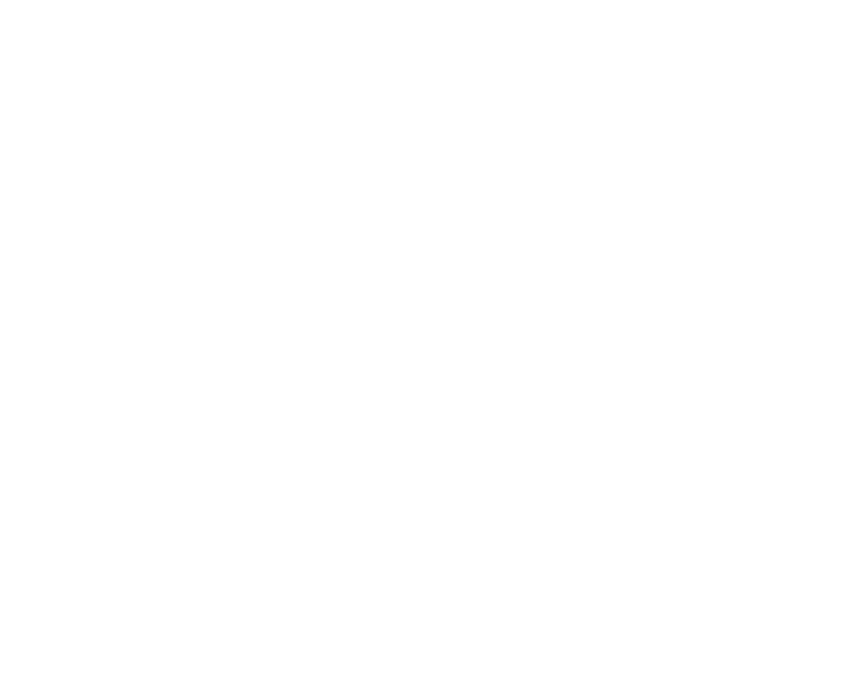
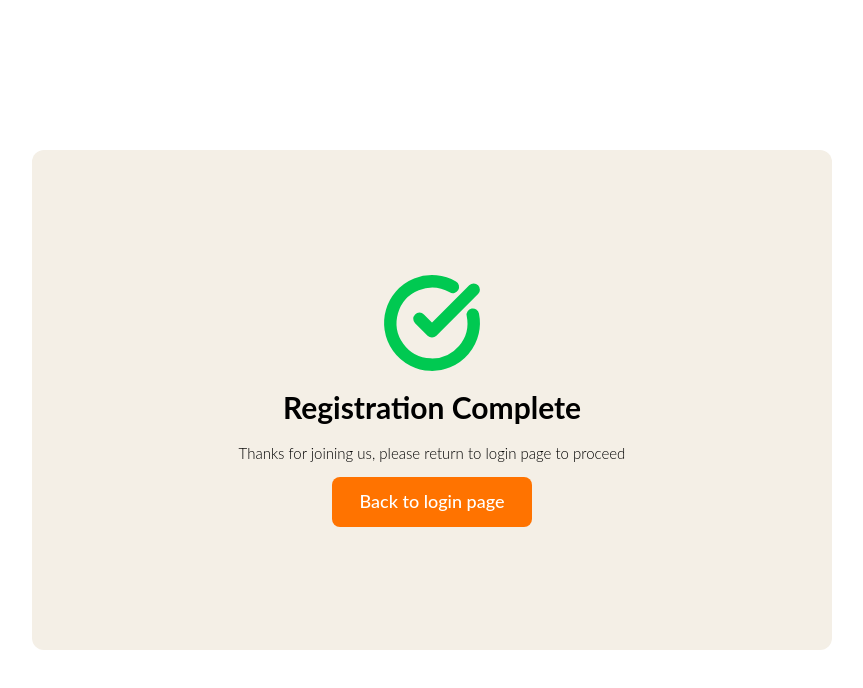
Before and after one commit to Zer0-Gravity/mini-react-project, a React (Vite) app in the folder user-form/: page /register-success in a window 1280 px wide. Before the commit this address had no page. Shown: the top 688 px of the page, without its empty margins (208-1071 px from the left). Built offline with nearby package versions, Linux system fonts and the light colour scheme.

Commit message:
Feat: Add registration success page

```diff
--- a/user-form/src/App.tsx
+++ b/user-form/src/App.tsx
@@ -1,6 +1,7 @@
 import { BrowserRouter, Route, Routes } from "react-router";
 import Login from "./Component/Login/Login";
 import Register from "./Component/Register/Register";
+import RegisterSuccess from "./Component/Register/RegisterSuccess";
 
 function App() {
     return (
@@ -8,6 +9,7 @@ function App() {
             <Routes>
                 <Route path="/" element={<Login />} />
                 <Route path="/register" element={<Register />} />
+                <Route path="/register-success" element={<RegisterSuccess />} />
             </Routes>
         </BrowserRouter>
     );
--- a/user-form/src/Component/Login/Login.tsx
+++ b/user-form/src/Component/Login/Login.tsx
@@ -42,7 +42,7 @@ function Login() {
                     </form>
                     <div className="space-y-2">
                         <p className="text-center text-small">or</p>
-                        <button className="bg-white h-12.5 rounded-lg flex text-big items-center justify-center w-full">
+                        <button className="bg-white h-12.5 rounded-lg flex text-med items-center justify-center w-full">
                             <img src="/Google-icon.svg" className="w-5 mr-3" />
                             Sign in with Google
                         </button>
@@ -56,8 +56,8 @@ function Login() {
                             Sign Up
                         </Link>
                     </p>
-                    <button className="w-full bg-button h-12.5 text-white rounded-lg text-big font-bold">
-                        Sign In
+                    <button className="w-full bg-button h-12.5 text-white rounded-lg text-med font-bold">
+                        SIGN IN
                     </button>
                 </div>
             </section>
--- a/user-form/src/Component/Register/Register.tsx
+++ b/user-form/src/Component/Register/Register.tsx
@@ -67,7 +67,7 @@ function Register() {
                             Sign In
                         </Link>
                     </p>
-                    <button className="w-full bg-button h-12.5 text-white rounded-lg text-big font-bold">
+                    <button className="w-full bg-button h-12.5 text-white rounded-lg text-med font-bold">
                         Sign In
                     </button>
                 </div>
--- /dev/null
+++ b/user-form/src/Component/Register/RegisterSuccess.tsx
@@ -0,0 +1,31 @@
+import { CheckCircle } from "lucide-react";
+import { useNavigate } from "react-router";
+
+function RegisterSuccess() {
+    const navigate = useNavigate();
+
+    return (
+        <main className="h-screen w-full flex items-center justify-center">
+            <section className="flex flex-col mx-auto bg-primary h-full w-full md:w-200 md:h-125 items-center justify-center rounded-xl gap-3">
+                <CheckCircle
+                    strokeWidth={3}
+                    size={100}
+                    className="text-green-500"
+                />
+                <h1 className="text-[30px] font-bold">Registration Complete</h1>
+                <p className="text-med font-light text-justify">
+                    Thanks for joining us, please return to login page to
+                    proceed
+                </p>
+                <button
+                    className="bg-button text-big text-white font-medium w-50 h-12.5 rounded-lg"
+                    onClick={() => navigate("/")}
+                >
+                    Back to login page
+                </button>
+            </section>
+        </main>
+    );
+}
+
+export default RegisterSuccess;
--- a/user-form/src/index.css
+++ b/user-form/src/index.css
@@ -6,7 +6,8 @@
     --color-secondary: #2b98d1;
     --color-button: #ff7300;
     --text-small: 13px;
-    --text-big: 15px;
+    --text-med: 15px;
+    --text-big: 18px;
 }
 
 body {
--- a/user-form/vite.config.ts
+++ b/user-form/vite.config.ts
@@ -12,4 +12,8 @@ export default defineConfig({
         }),
         tailwindcss(),
     ],
+    server: {
+        host: "0.0.0.0",
+        port: 5173,
+    },
 });
```
